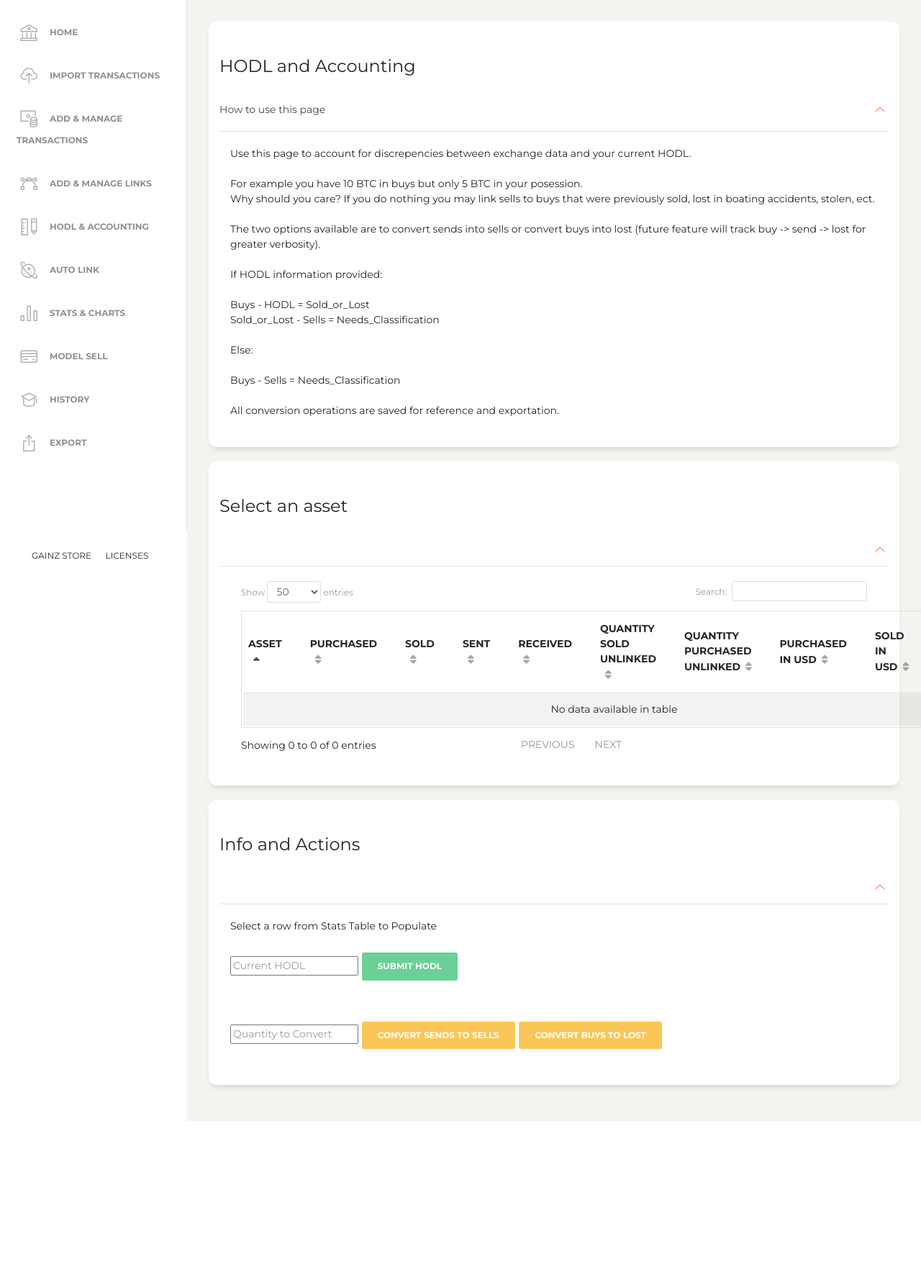
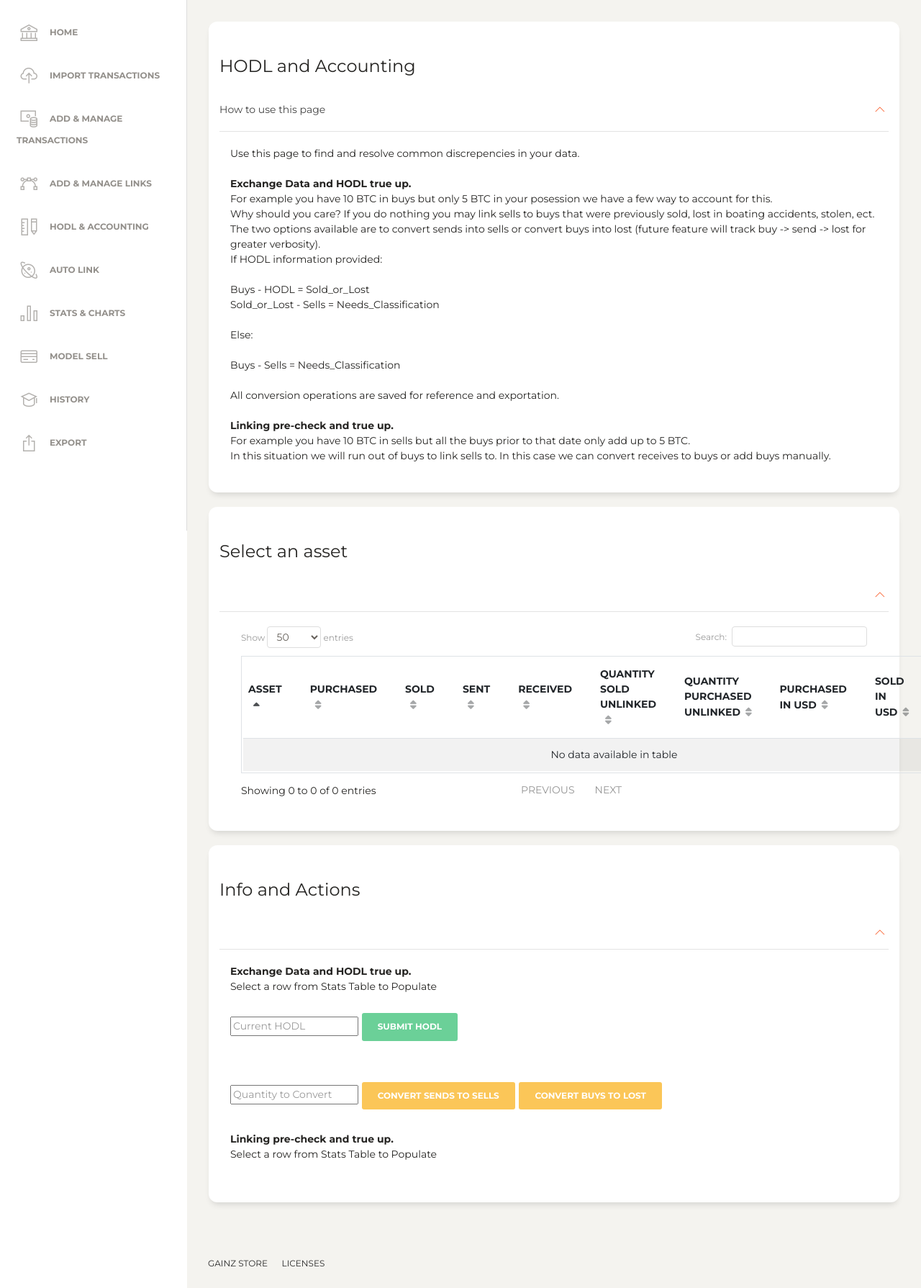
Before and after one commit to salexandert/GainzApp, a Python web app: template app/wizards/templates/hodl_accounting.html in a window 1280 px wide; the page is wider, and only the part inside the window is pictured. Shown: the part 63-1852 px from the top of that part at 72% size. Before the commit the page ends 1620 px from the top of that part, so only its background shows below. Run offline with Jinja, Linux system fonts and the light colour scheme; the template is opened without the code that fills it, so the values that code supplies are empty; some libraries are stand-ins or nearby versions.

Commit message:
Pre-Checks working

```diff
--- a/app/base/static/assets/js/custom.js
+++ b/app/base/static/assets/js/custom.js
@@ -1,10 +1,3 @@
-
-
-// Sidebar
-$(document).ready(function() {
-
-});
-
 
 // HODL Accounting
 $(document).ready(function() {
@@ -18,18 +11,22 @@
 
     $('#eh_stats_datatable tbody').on( 'click', 'tr', function () {
         console.log( table.row( this ).data() );
+
+
         var asset = table.row( this ).data()[0]
         var buys = table.row( this ).data()[1]
         var sells = table.row( this ).data()[2]
         var sent = table.row( this ).data()[3]
         var received = table.row( this ).data()[4]
         var hodl = table.row( this ).data()[9]
+
         var needs_classification = buys - sells
         var min_hodl = buys - sent
         var hodl_text = $('#eh_options').text('')
         var convert_text = $('#convert_text').text('')
         var Sold_or_Lost = buys - hodl
         var needs_classification_hodl = Sold_or_Lost - sells
+
         if (hodl == "N/A") {
 
             hodl_text.append(asset + ' Selected')
@@ -50,8 +47,9 @@
             hodl_text.append(asset + ' Selected')
             hodl_text.append("<br><br>Buys: " + buys + " - HODL: " + hodl + " = Sold_or_Lost: " + Sold_or_Lost)
             hodl_text.append("<br>Sold_or_Lost: " + Sold_or_Lost + " - Sells: " + sells + " = Needs_Classification: " + needs_classification_hodl)
-            if (needs_classification_hodl <= .0019) {  hodl_text.append("<br> Pretty close to 0, might be best to leave it as-is.")}
-            hodl_text.append("<br><br>We can account for this by converting sends into sells, receives into buys, or buys into lost.")
+
+            if (needs_classification_hodl <= .0019) {  hodl_text.append("<br><br> Pretty close to 0, might be best to leave it as-is.")}
+            hodl_text.append("<br><br>We can account for discrepancies by converting sends into sells, receives into buys, or buys into lost.")
             hodl_text.append("<br>You can do this manually on the Add & Manage Transactions Page or automatically below using the earliest transactions first.")
 
             convert_text.append("We can account for " + needs_classification_hodl + " by converting any combination of the below. <br><br>")
@@ -59,8 +57,22 @@
             // convert_text.append(received + " Received to Buys <br>")
             convert_text.append(buys + " Buys to Lost <br>")
 
+        }
 
-        }
+        $.ajax({
+            type: "POST",
+            url: "/wizards/auto_link_pre_check",
+            data: JSON.stringify({
+                'row_data': table.row( this ).data()
+              }),
+            dataType: "json",
+            contentType: 'application/json',
+            success: function (data) {
+                $('#hodl_pre_check_text').html(data['message'])
+            },
+        });
+
+
 
     });
 
@@ -93,6 +105,7 @@
             dataType: "json",
             contentType: 'application/json',
             success: function (data) {
+                alert(data)
                 location.reload()
             },
         });
@@ -908,7 +921,7 @@
     $('#add_transactions_receive_datatable').DataTable({
         "pageLength": 10,
         select: {
-            style: 'single'
+            style: 'multiple'
         },
     });
 
@@ -948,7 +961,7 @@
     $("#sells_delete_button").click(function(){
         $.ajax({
             type: "POST",
-            url: "/wizards/delete_transaction",
+            url: "/wizards/delete_transactions",
             data: JSON.stringify({
                 'row_data': $('#add_transactions_sells_datatable').DataTable().row( {selected:true} ).data(),
                 'asset': $('#add_transactions_stats_datatable').DataTable().row( {selected:true} ).data(),
@@ -1004,7 +1017,7 @@
             type: "POST",
             url: "/wizards/receive_convert",
             data: JSON.stringify({
-                'row_data': $('#add_transactions_receive_datatable').DataTable().row( {selected:true} ).data(),
+                'table_data': $('#add_transactions_receive_datatable').DataTable().rows( {selected:true} ).data(),
               }),
             dataType: "json",
             contentType: 'application/json',
--- a/app/wizards/templates/add_transactions.html
+++ b/app/wizards/templates/add_transactions.html
@@ -25,7 +25,7 @@
             <div id="collapse_1" class="collapse show" role="tabpanel" aria-labelledby="headingOne">
               <div class="card-body">
                 Use this page to manually add, delete, and convert, transactions.
-                <br> For example you can convert sends to sells or receives to a buys when appropriate.
+                <br> For example you can convert sends to sells or receives to buys when appropriate.
                 <br>
               </div>
             </div>
@@ -336,7 +336,7 @@
                   </thead>
                 </table>
 
-                <button type="button" id="receive_convert_button" class="btn btn-warning">Convert to Buy</button>
+                <button type="button" id="receive_convert_button" class="btn btn-warning">Convert to Buy(s)</button>
 
               </div>
               <!-- /Card Body -->
--- a/app/wizards/templates/hodl_accounting.html
+++ b/app/wizards/templates/hodl_accounting.html
@@ -24,15 +24,12 @@
             </div>
             <div id="collapse_1" class="collapse show" role="tabpanel" aria-labelledby="headingOne">
               <div class="card-body">
-                  Use this page to account for discrepencies between exchange data and your current HODL.
-                  <br>
-                  <br>For example you have 10 BTC in buys but only 5 BTC in your posession.
-
+                Use this page to find and resolve common discrepencies in your data.
+                <br><br><b>Exchange Data and HODL true up. </b>
+                <br>For example you have 10 BTC in buys but only 5 BTC in your posession we have a few way to account for this.
                 <br>Why should you care? If you do nothing you may link sells to buys that were previously sold, lost in boating accidents, stolen, ect.
-                  <br>
                 <br>The two options available are to convert sends into sells or convert buys into lost (future feature will track buy -> send -> lost for greater verbosity).
-                  <br>
-                  <br> If HODL information provided:
+                <br>If HODL information provided:
                 <br>
                 <br> Buys - HODL = Sold_or_Lost
                 <br> Sold_or_Lost - Sells = Needs_Classification
@@ -42,6 +39,9 @@
                 <br> Buys - Sells = Needs_Classification
                 <br>
                 <br>All conversion operations are saved for reference and exportation.
+                <br><br><b>Linking pre-check and true up. </b>
+                <br>For example you have 10 BTC in sells but all the buys prior to that date only add up to 5 BTC.
+                <br>In this situation we will run out of buys to link sells to. In this case we can convert receives to buys or add buys manually.
               </div>
             </div>
           </div>
@@ -138,20 +138,23 @@
 
               <!-- Card Body -->
               <div class="card-body ">
+                <b>Exchange Data and HODL true up. </b>
+                <p id='eh_options'> Select a row from Stats Table to Populate </p>
+                <input type="number" id='hodl_quantity' placeholder="Current HODL">
+                <button type="button" id="submit_hodl_button" class="btn btn-success">Submit HODL</button> <br>
 
+                <br>
 
-                <p id='eh_options'> Select a row from Stats Table to Populate </p>
-
-                <input type="number" id='hodl_quantity' placeholder="Current HODL">
-
-                <button type="button" id="submit_hodl_button" class="btn btn-success">Submit HODL</button> <br>
-                <br>
                 <p id='convert_text'></p>
                 <input type="number" id='convert_quantity' placeholder="Quantity to Convert">
 
                 <button type="button" id="sends_to_sells_button" class="btn btn-warning">Convert Sends to Sells</button>
-                <!-- <button type="button" id="receives_to_buys_button" class="btn btn-warning">Convert Receives to Buys</button> -->
                 <button type="button" id="buys_to_lost_button" class="btn btn-warning">Convert Buys to Lost</button>
+
+                <br><br>
+
+                <b>Linking pre-check and true up. </b>
+                <p class="welcome-text" id='hodl_pre_check_text'> Select a row from Stats Table to Populate </p>
 
 
               </div>
@@ -165,9 +168,7 @@
 </div>
 <!-- Add Transaction End -->
 
-          </div>
-        </div>
-        <!-- /page content -->
+
 
 
 {% endblock content %}
```
Also changed, not shown: app/wizards/routes.py (+40 -38 lines), transactions.py (+32 -10 lines), test.py (added). Lines whose indentation alone changed are shown as unchanged.
